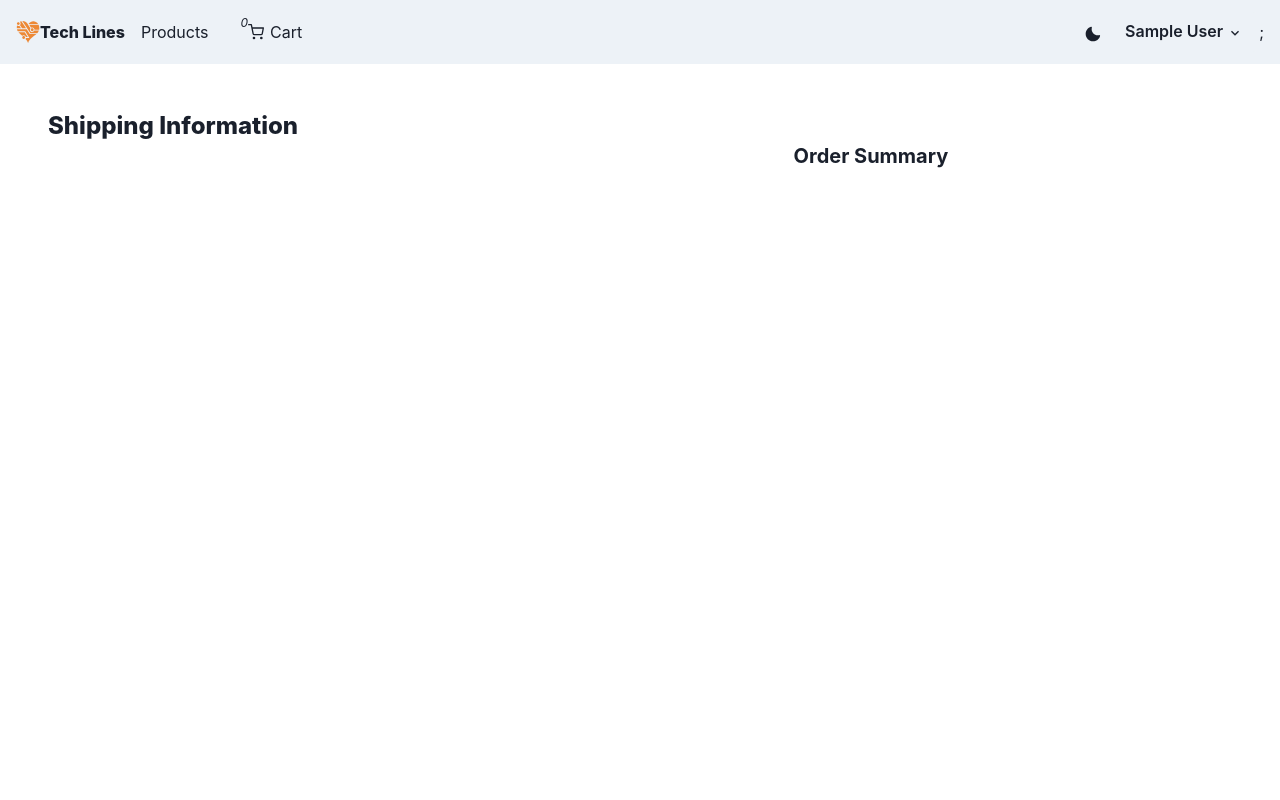
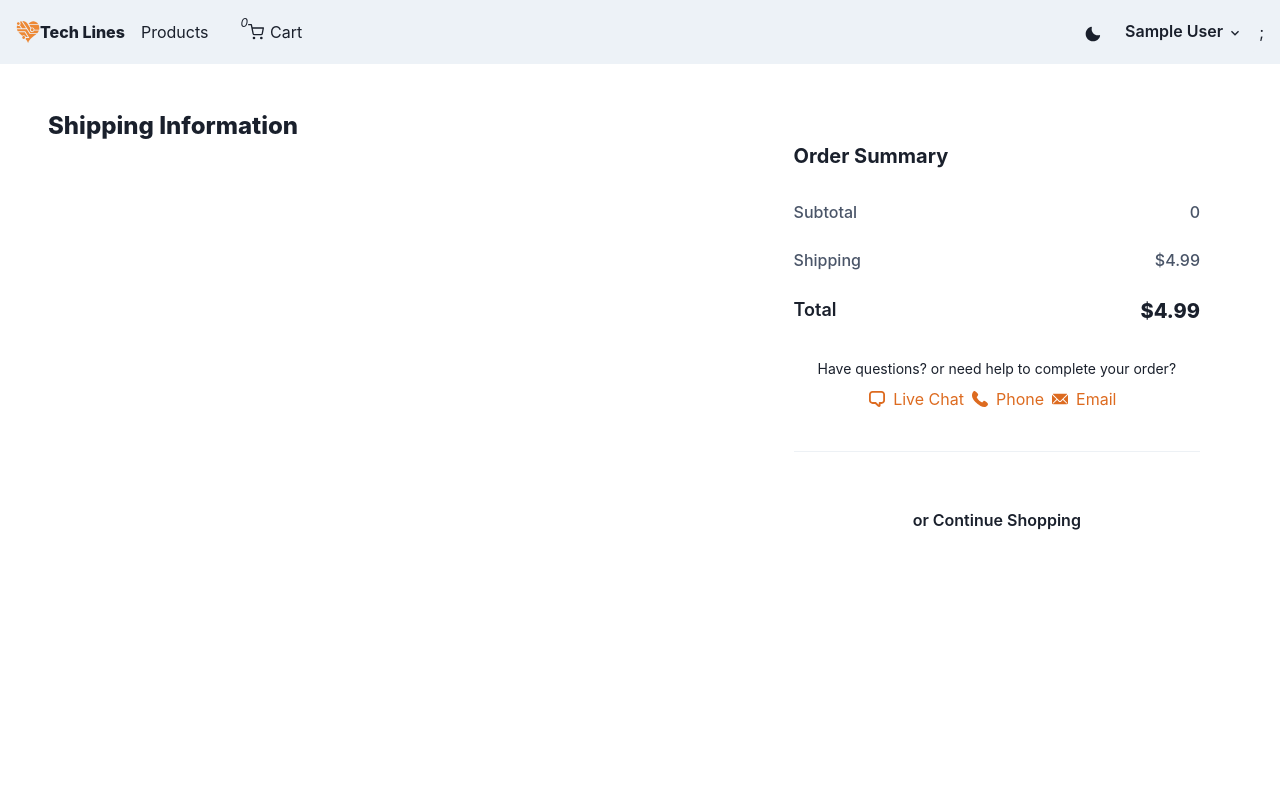
Before and after one commit to Louistam888/techlines, a React (Create React App) app in the folder client/: page /checkout in a window 1280 px wide. Shown: the top 800 px of the page. Built offline with nearby package versions, Linux system fonts and the light colour scheme; sample sign-in values are in the browser's storage.

Commit message:
checkout screen pt 5

```diff
--- a/client/src/components/CheckoutOrderSummary.jsx
+++ b/client/src/components/CheckoutOrderSummary.jsx
@@ -58,6 +58,65 @@ const CheckoutOrderSummary = () => {
       {cart.map((item) => (
         <CheckoutItem key={item.id} cartItem={item} />
       ))}
+      <Stack spacing="6">
+        <Flex justify="space-between">
+          <Text fontWeight="medium" color={colorMode}>
+            Subtotal
+          </Text>
+          <Text fontWeight="medium" color={colorMode}>
+            {subtotal}
+          </Text>
+        </Flex>
+        <Flex justify="space-between">
+          <Text fontWeight="medium" color={colorMode}>
+            Shipping
+          </Text>
+          <Text fontWeight="medium" color={colorMode}>
+            {shipping() === 0 ? (
+              <Badge rounded="full" px="2" fontSize="0.8em" colorScheme="green">
+                Free
+              </Badge>
+            ) : (
+              `$${shipping()}`
+            )}
+          </Text>
+        </Flex>
+
+        <Flex justify="space-between">
+          <Text fontSize="lg" fontWeight="semibold">
+            Total
+          </Text>
+          <Text fontSize="xl" fontWeight="extrabold">
+            ${Number(total())}
+          </Text>
+        </Flex>
+      </Stack>
+
+
+      <Box align='center'>
+        <Text fontSize='sm'>Have questions? or need help to complete your order?</Text>
+        <Flex justifyContent='center' color={mode('orange.500', 'orange.100')}>
+          <Flex align='center'>
+            <ChatIcon />
+            <Text m='2'>Live Chat</Text>
+          </Flex>
+          <Flex align='center'>
+            <PhoneIcon />
+            <Text m='2'>Phone</Text>
+          </Flex>
+          <Flex align='center'>
+            <EmailIcon />
+            <Text m='2'>Email</Text>
+          </Flex>
+        </Flex>
+      </Box>
+      <Divider bg={mode('gray.400', 'gray.800')} />
+      <Flex justifyContent='center' my='6' fontWeight='semibold'>
+        <p>or</p>
+        <Link as={ReactLink} to='/products' ml='1'>
+          Continue Shopping
+        </Link>
+      </Flex>
     </Stack>
   );
 };
```
